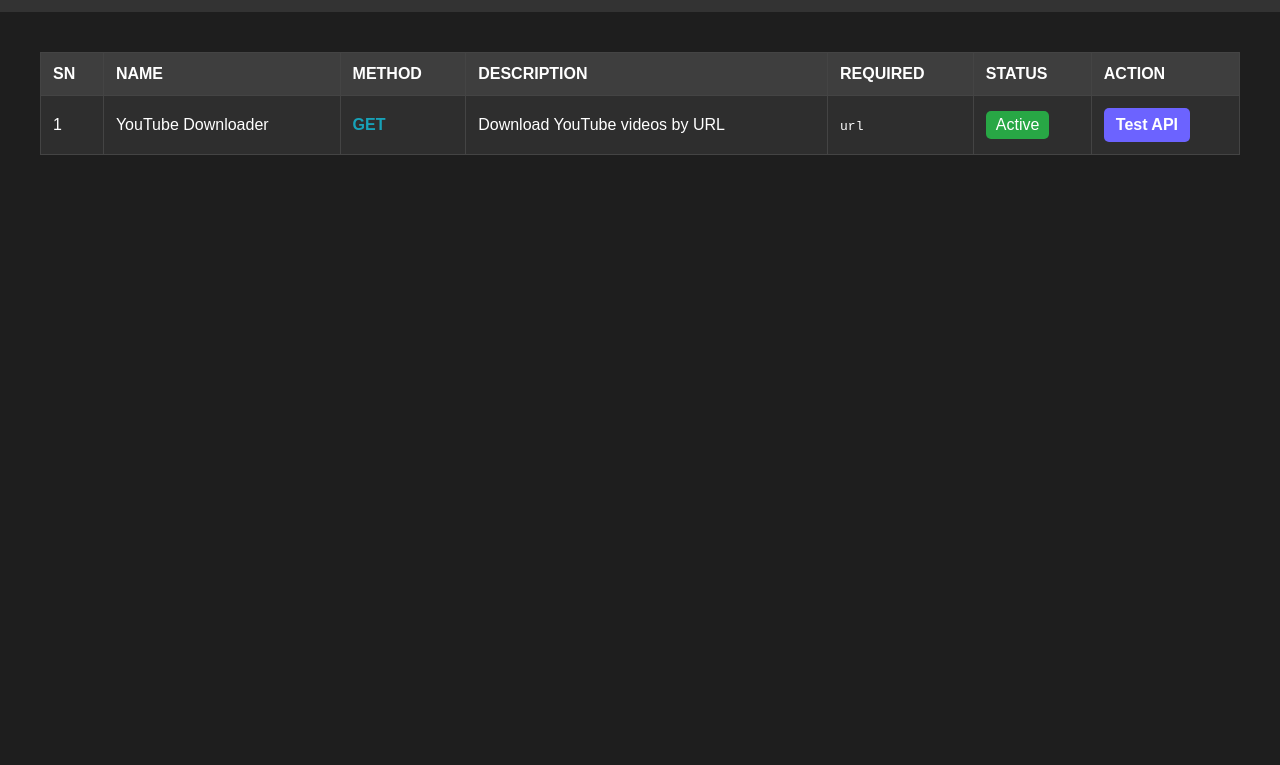
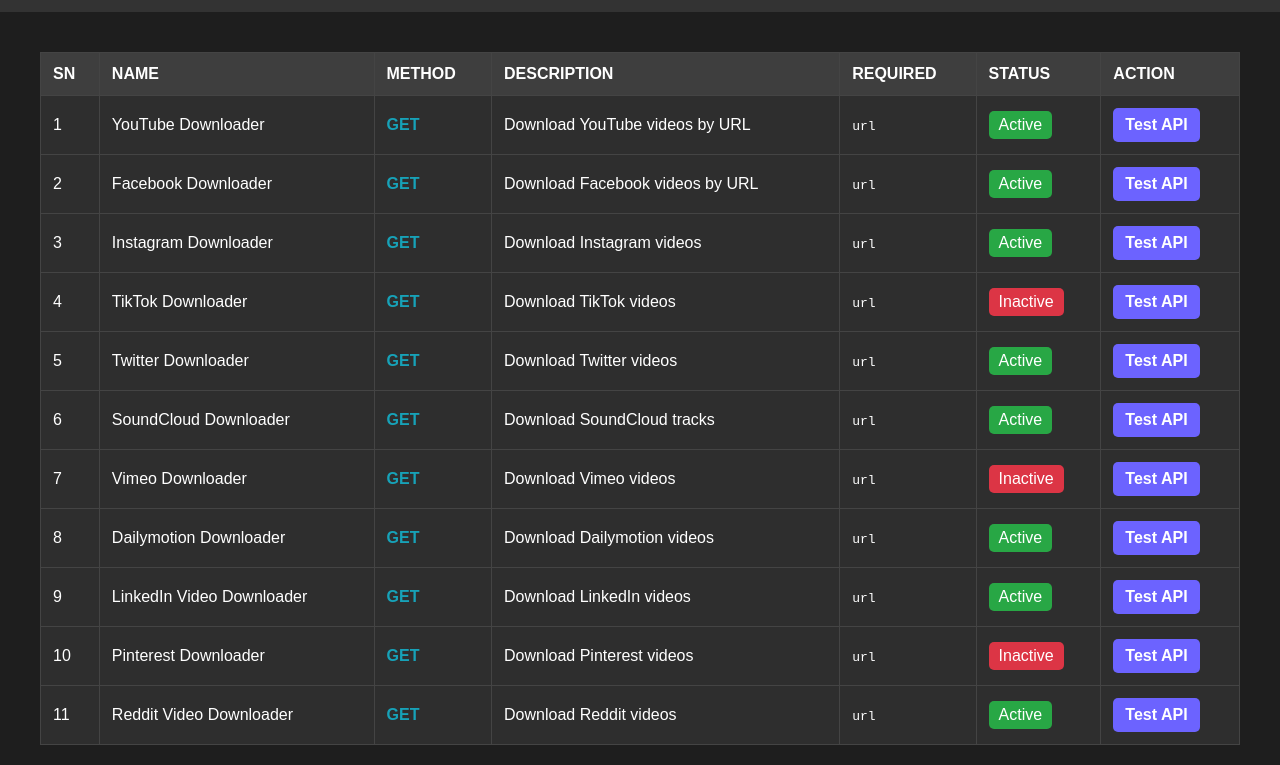
Before and after one commit to efeurhobopatricia/empire-md-api, a website: page site/index.html in a window 1280 px wide. Shown: the part 42-807 px from the top of the page. Drawn offline with Linux system fonts and the light colour scheme.

Commit message:
Update index.html

```diff
--- a/site/index.html
+++ b/site/index.html
@@ -34,16 +34,23 @@
                     <td>Download YouTube videos by URL</td>
                     <td><code>url</code></td>
                     <td><span class="status-active">Active</span></td>
-                    <td>
-                        <a href="https://empire-md-api.onrender.com/api/youtube-downloader?url=https://youtu.be/sqRyCXglnb0?si=yHgfNaijLlvBCTou"
-                           class="action-test"
-                           target="_blank">
-                            Test API
-                        </a>
-                    </td>
+                    <td><a href="https://empire-md-api.onrender.com/api/youtube-downloader?url=https://youtu.be/sqRyCXglnb0?si=yHgfNaijLlvBCTou" class="action-test" target="_blank">Test API</a></td>
                 </tr>
+
+                <!-- Additional API Endpoints -->
+                <tr><td>2</td><td>Facebook Downloader</td><td><span class="method-get">GET</span></td><td>Download Facebook videos by URL</td><td><code>url</code></td><td><span class="status-active">Active</span></td><td><a href="#" class="action-test">Test API</a></td></tr>
+                <tr><td>3</td><td>Instagram Downloader</td><td><span class="method-get">GET</span></td><td>Download Instagram videos</td><td><code>url</code></td><td><span class="status-active">Active</span></td><td><a href="#" class="action-test">Test API</a></td></tr>
+                <tr><td>4</td><td>TikTok Downloader</td><td><span class="method-get">GET</span></td><td>Download TikTok videos</td><td><code>url</code></td><td><span class="status-inactive">Inactive</span></td><td><a href="#" class="action-test">Test API</a></td></tr>
+                <tr><td>5</td><td>Twitter Downloader</td><td><span class="method-get">GET</span></td><td>Download Twitter videos</td><td><code>url</code></td><td><span class="status-active">Active</span></td><td><a href="#" class="action-test">Test API</a></td></tr>
+                <tr><td>6</td><td>SoundCloud Downloader</td><td><span class="method-get">GET</span></td><td>Download SoundCloud tracks</td><td><code>url</code></td><td><span class="status-active">Active</span></td><td><a href="#" class="action-test">Test API</a></td></tr>
+                <tr><td>7</td><td>Vimeo Downloader</td><td><span class="method-get">GET</span></td><td>Download Vimeo videos</td><td><code>url</code></td><td><span class="status-inactive">Inactive</span></td><td><a href="#" class="action-test">Test API</a></td></tr>
+                <tr><td>8</td><td>Dailymotion Downloader</td><td><span class="method-get">GET</span></td><td>Download Dailymotion videos</td><td><code>url</code></td><td><span class="status-active">Active</span></td><td><a href="#" class="action-test">Test API</a></td></tr>
+                <tr><td>9</td><td>LinkedIn Video Downloader</td><td><span class="method-get">GET</span></td><td>Download LinkedIn videos</td><td><code>url</code></td><td><span class="status-active">Active</span></td><td><a href="#" class="action-test">Test API</a></td></tr>
+                <tr><td>10</td><td>Pinterest Downloader</td><td><span class="method-get">GET</span></td><td>Download Pinterest videos</td><td><code>url</code></td><td><span class="status-inactive">Inactive</span></td><td><a href="#" class="action-test">Test API</a></td></tr>
+                <tr><td>11</td><td>Reddit Video Downloader</td><td><span class="method-get">GET</span></td><td>Download Reddit videos</td><td><code>url</code></td><td><span class="status-active">Active</span></td><td><a href="#" class="action-test">Test API</a></td></tr>
+
             </tbody>
         </table>
     </div>
 </body>
-</html>
+        </html>
```
